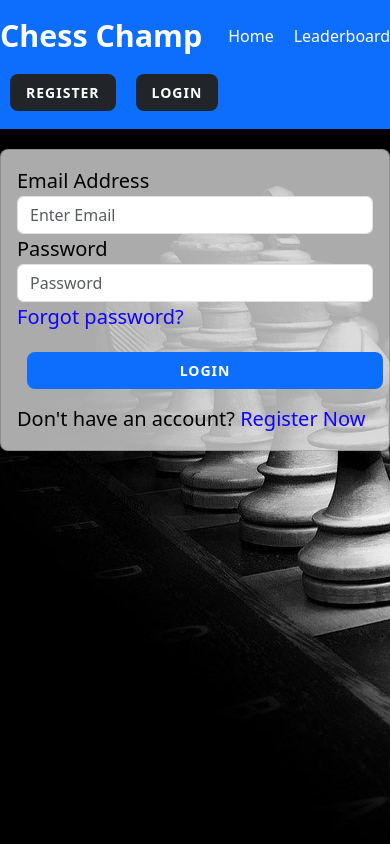
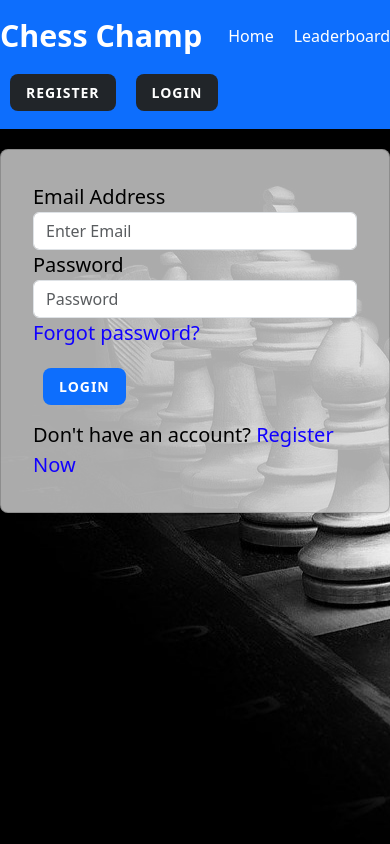
Before and after one commit to tilak318/ChessChamp-Backend, a React (Create React App) app in the folder client/: page /login in a window 390 px wide. Built offline with nearby package versions, Linux system fonts and the light colour scheme; no server answers.

Commit message:
Resolved merge conflicts

```diff
--- a/client/src/style.css
+++ b/client/src/style.css
@@ -78,30 +78,6 @@ body {
   margin: 10px auto;
 }
 
-/* Responsive styles */
-@media (max-width: 768px) {
-  .login-form {
-    padding: 1.5rem;
-  }
-}
-
-@media (max-width: 480px) {
-  .login-form {
-    padding: 1rem;
-  }
-
-  .btn-primary {
-    width: 100%;
-  }
-
-  .LoginButton {
-    flex-direction: column;
-  }
-
-  .LoginSpinner {
-    margin-top: 1rem;
-  }
-}
 
 
 /* Landing page styling */
```
